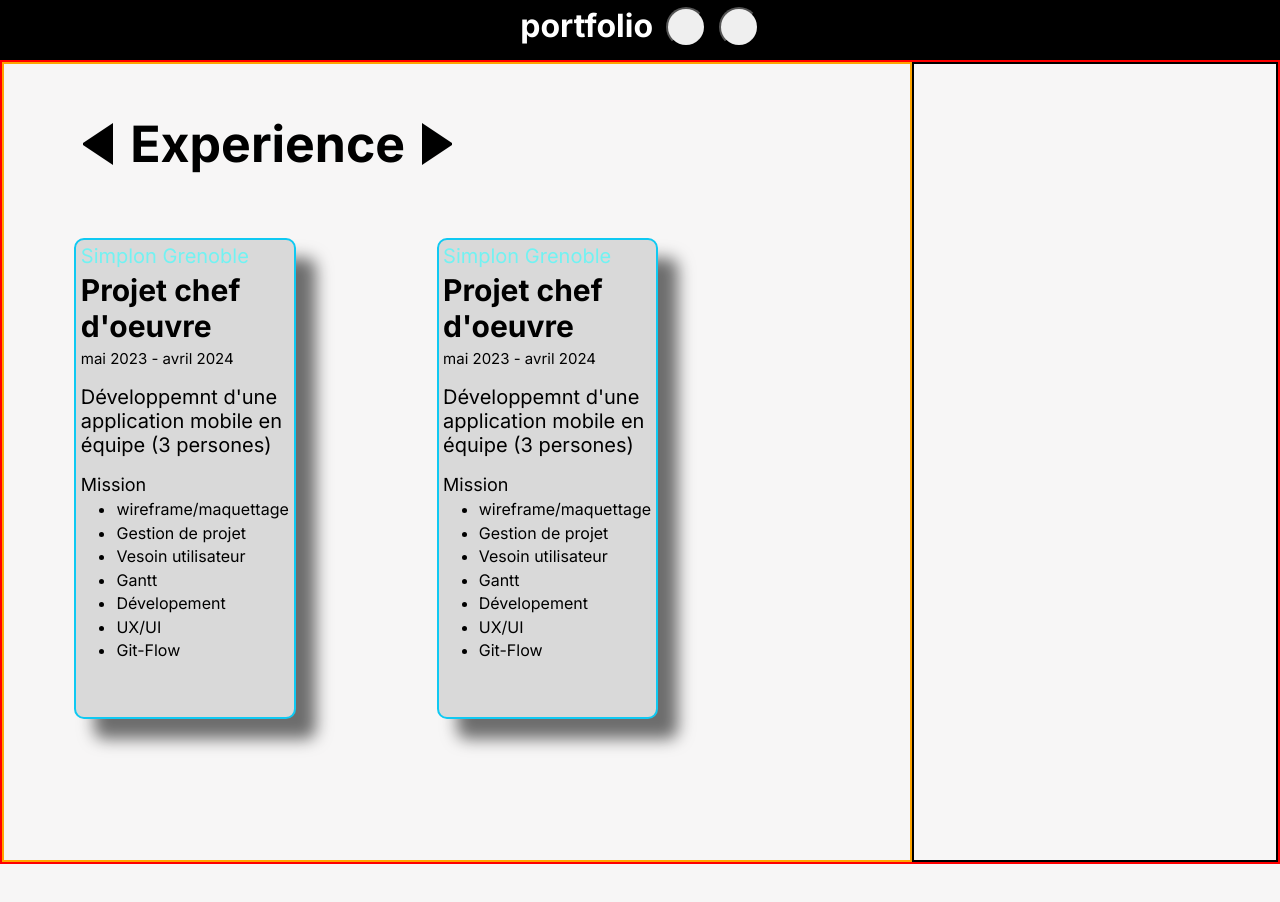
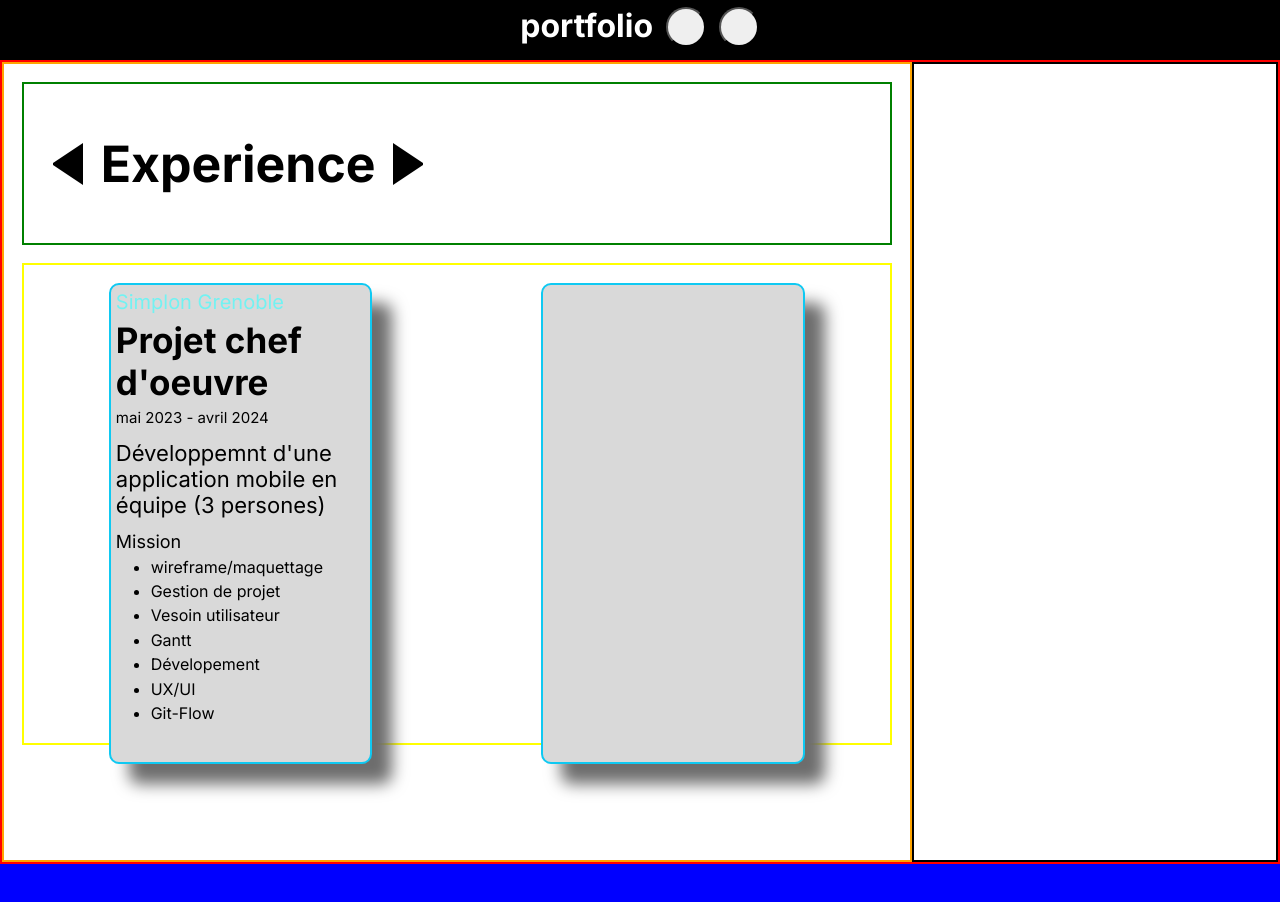
Before and after one commit to Lefentome38/portfolio, an Angular app: page / in a window 1280 px wide. Shown: the top 902 px of the page. Before the commit the page ends 864 px from the top, so only its background shows below. Built offline with nearby package versions, Linux system fonts and the light colour scheme.

Commit message:
Revert "carte experience ok"
This reverts commit 189a98b3ad2f8111b8fa6a87d3c5b71ead170390.

```diff
--- a/src/app/app.component.html
+++ b/src/app/app.component.html
@@ -4,7 +4,7 @@
   <button></button>
 </header>
 <div class="pageExperiencePhoto">
-  <div class="ExperienceCard">
+  <div class="ExperiencePhoto">
     <div class="switch">
       <div>
         <button class="triangle-btn left" onclick="alert('left')"></button>
@@ -15,11 +15,11 @@
       </div>
     </div>
     <div class="conteinerCard">
-      <div class="card">
+      <div class="card"><p></p>
         <p style="color: #72F2F2; font-size: 20px;">Simplon Grenoble</p>
-        <h3 style="font-size: 30px;">Projet chef d'oeuvre</h3>
+        <h3 style="font-size: 35px;">Projet chef d'oeuvre</h3>
         <p style="font-size: 15px;">mai 2023 - avril 2024</p>
-        <p style="font-size: 20px; margin: 8% 2% 8% 2%;">Développemnt d'une application mobile en équipe (3 persones)</p>
+        <p style="font-size: 22px; margin: 5% 2% 5% 2%;">Développemnt d'une application mobile en équipe (3 persones)</p>
         <p style="margin-bottom: 0; font-size: 18px;">Mission</p>
         <ul>
           <li>wireframe/maquettage</li>
@@ -30,25 +30,12 @@
           <li>UX/UI</li>
           <li>Git-Flow</li>
         </ul>
-      </div>
-      <div class="card">
-        <p style="color: #72F2F2; font-size: 20px;">Simplon Grenoble</p>
-        <h3 style="font-size: 30px;">Projet chef d'oeuvre</h3>
-        <p style="font-size: 15px;">mai 2023 - avril 2024</p>
-        <p style="font-size: 20px; margin: 8% 2% 8% 2%;">Développemnt d'une application mobile en équipe (3 persones)</p>
-        <p style="margin-bottom: 0; font-size: 18px;">Mission</p>
-        <ul>
-          <li>wireframe/maquettage</li>
-          <li>Gestion de projet</li>
-          <li>Vesoin utilisateur</li>
-          <li>Gantt</li>
-          <li>Dévelopement</li>
-          <li>UX/UI</li>
-          <li>Git-Flow</li>
-        </ul>
-      </div>
+    </div>
+      <div class="card"></div>
     </div>
   </div>
   <div class="photoContact"></div>
-<div>
-<div class="transition"></div>
+</div>
+<div class="transition">
+
+</div>
--- a/src/app/app.component.scss
+++ b/src/app/app.component.scss
@@ -23,7 +23,7 @@ header {
 
   display: flex;
 
-  .ExperienceCard {
+  .ExperiencePhoto {
     border: solid orange 2px;
     width: 100%;
 
@@ -31,10 +31,9 @@ header {
       display: flex;
       align-items: center;
 
-      // border: solid green 2px;
+      border: solid green 2px;
+      margin: 2%;
       height: 20%;
-
-      margin-left: 50px;
 
       h2 {
         font-size: 50px;
@@ -67,9 +66,9 @@ header {
     }
 
     .conteinerCard {
-      // border: solid yellow 2px;
+      border: solid yellow 2px;
+      margin: 2%;
       height: 60%;
-      width: 80%;
 
       display: flex;
       justify-content: space-around;
--- a/src/styles.scss
+++ b/src/styles.scss
@@ -1,8 +1,6 @@
 body {
   margin: 0;
   padding: 0;
-
-  background-color: #f7f6f6;
 
   // border: solid red 1px;
 }
```
